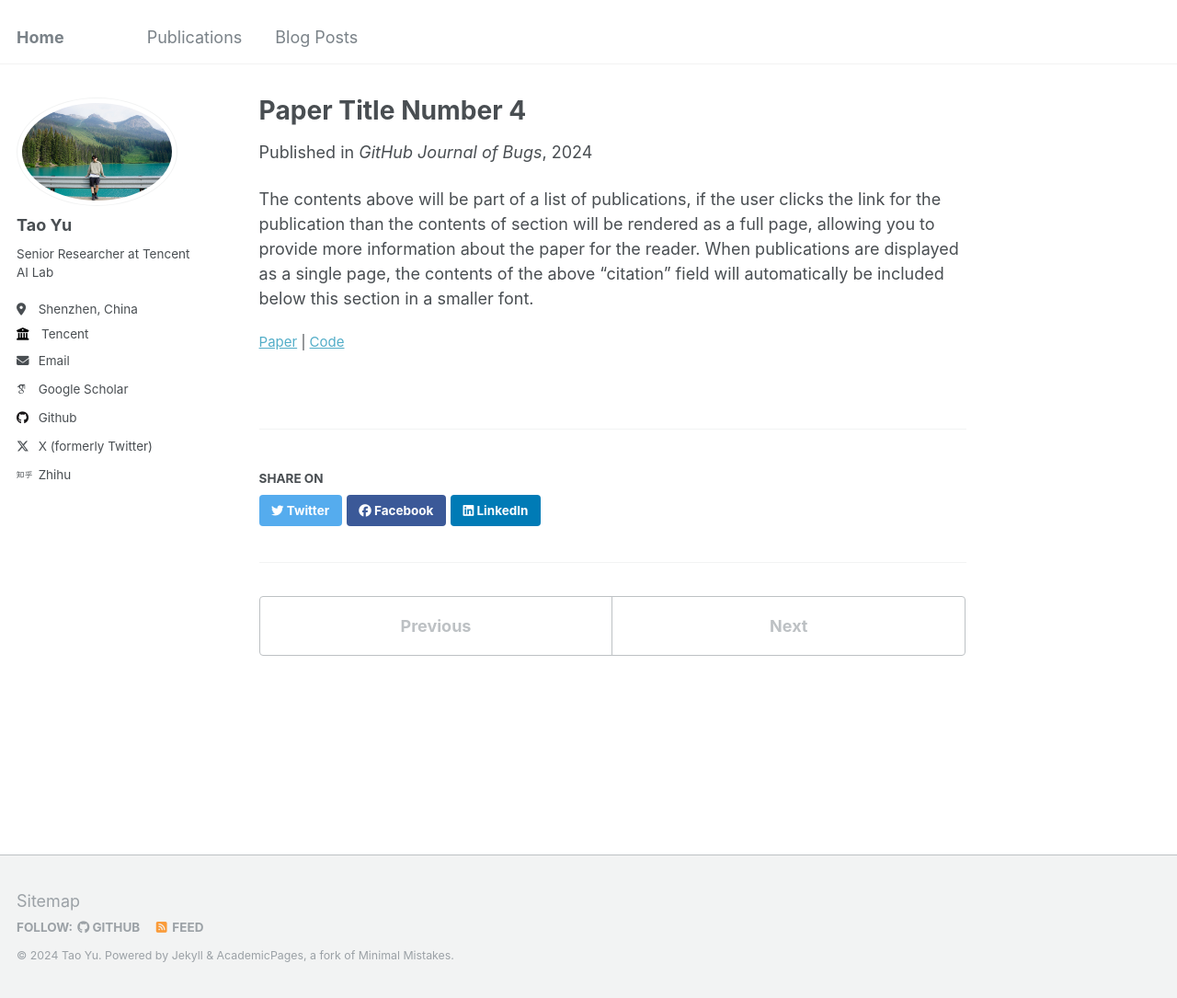
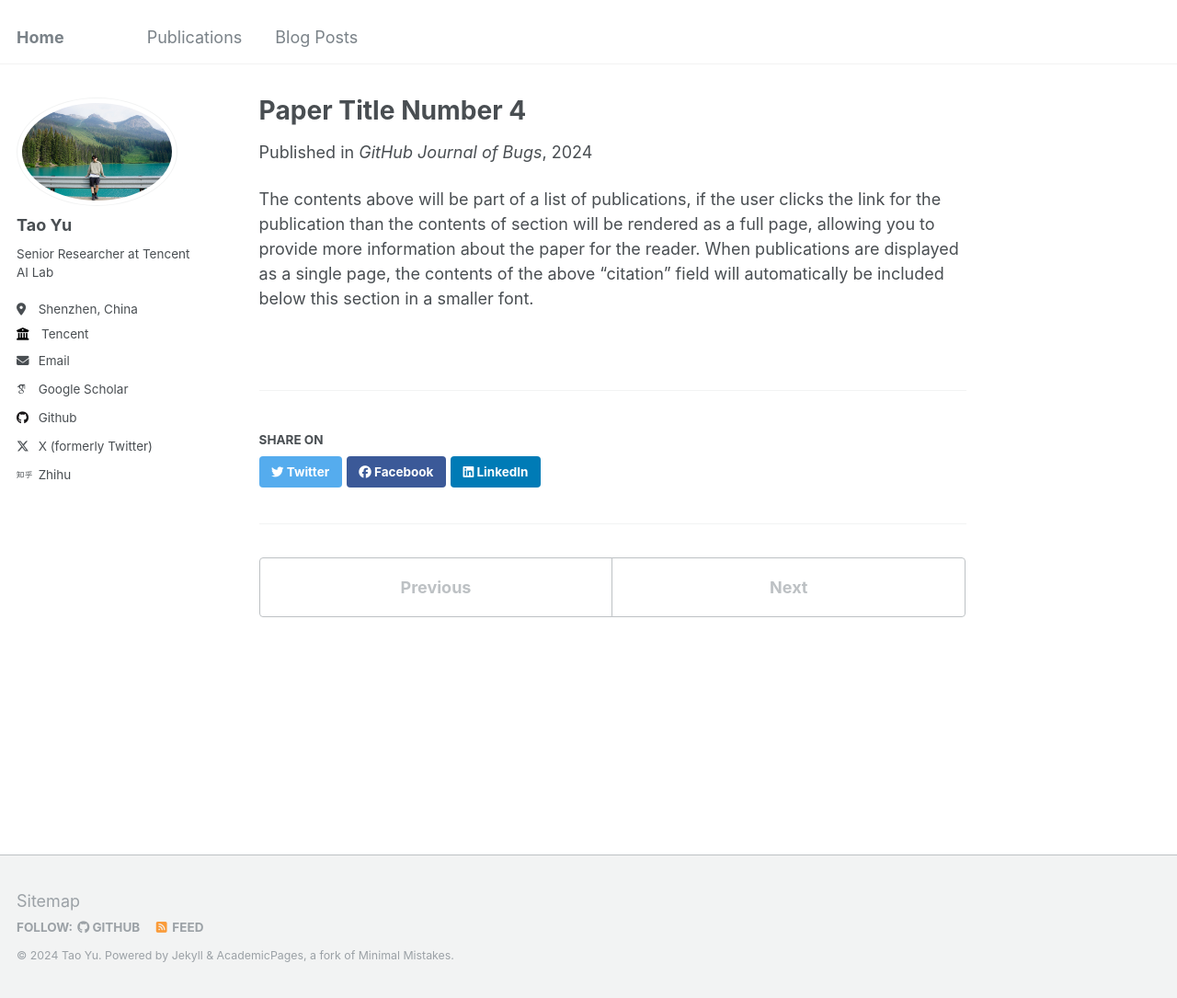
Before and after one commit to geekyutao/geekyutao.github.io, a Jekyll site: the page built from _publications/2024-02-17-paper-title-number-4 copy.md, in a window 1280 px wide and 1085 px high. Shown: the whole window at 92% size. Built offline with Jekyll 4.4.1, drawn with Linux system fonts in a browser that asks for light colours; some web fonts are replaced.

Commit message:
initialize

```diff
--- a/_layouts/single.html
+++ b/_layouts/single.html
@@ -48,17 +48,17 @@ layout: default
       <section class="page__content" itemprop="text">
         {{ content }}
 
-        {% if page.paperurl and page.codeurl and page.projecturl %}
+        {% if post.citation and page.paperurl and page.codeurl and page.projecturl %}
           <p style="font-size: smaller"><a href="{{ page.paperurl }}">Paper</a> | <a href="{{ page.codeurl }}">Code</a> | <a href="{{ page.projecturl }}">Project Page</a></p>
-        {% elsif page.paperurl and page.codeurl %}
+        {% elsif post.citation and page.paperurl and page.codeurl %}
           <p style="font-size: smaller"><a href="{{ page.paperurl }}">Paper</a> | <a href="{{ page.codeurl }}">Code</a></p>
-        {% elsif page.paperurl and page.projecturl %}
+        {% elsif post.citation and page.paperurl and page.projecturl %}
           <p style="font-size: smaller"><a href="{{ page.paperurl }}">Paper</a> | <a href="{{ page.projecturl }}">Project Page</a></p>
-        {% elsif page.paperurl %}
+        {% elsif post.citation and page.paperurl %}
           <p style="font-size: smaller"><a href="{{ page.paperurl }}">Paper</a></p>
-        {% elsif page.codeurl %}
+        {% elsif post.citation and page.codeurl %}
           <p style="font-size: smaller"><a href="{{ page.codeurl }}">Code</a></p>
-        {% elsif page.projecturl %}
+        {% elsif post.citation and page.projecturl %}
           <p style="font-size: smaller"><a href="{{ page.projecturl }}">Project Page</a></p>
         {% endif %}
 
```
